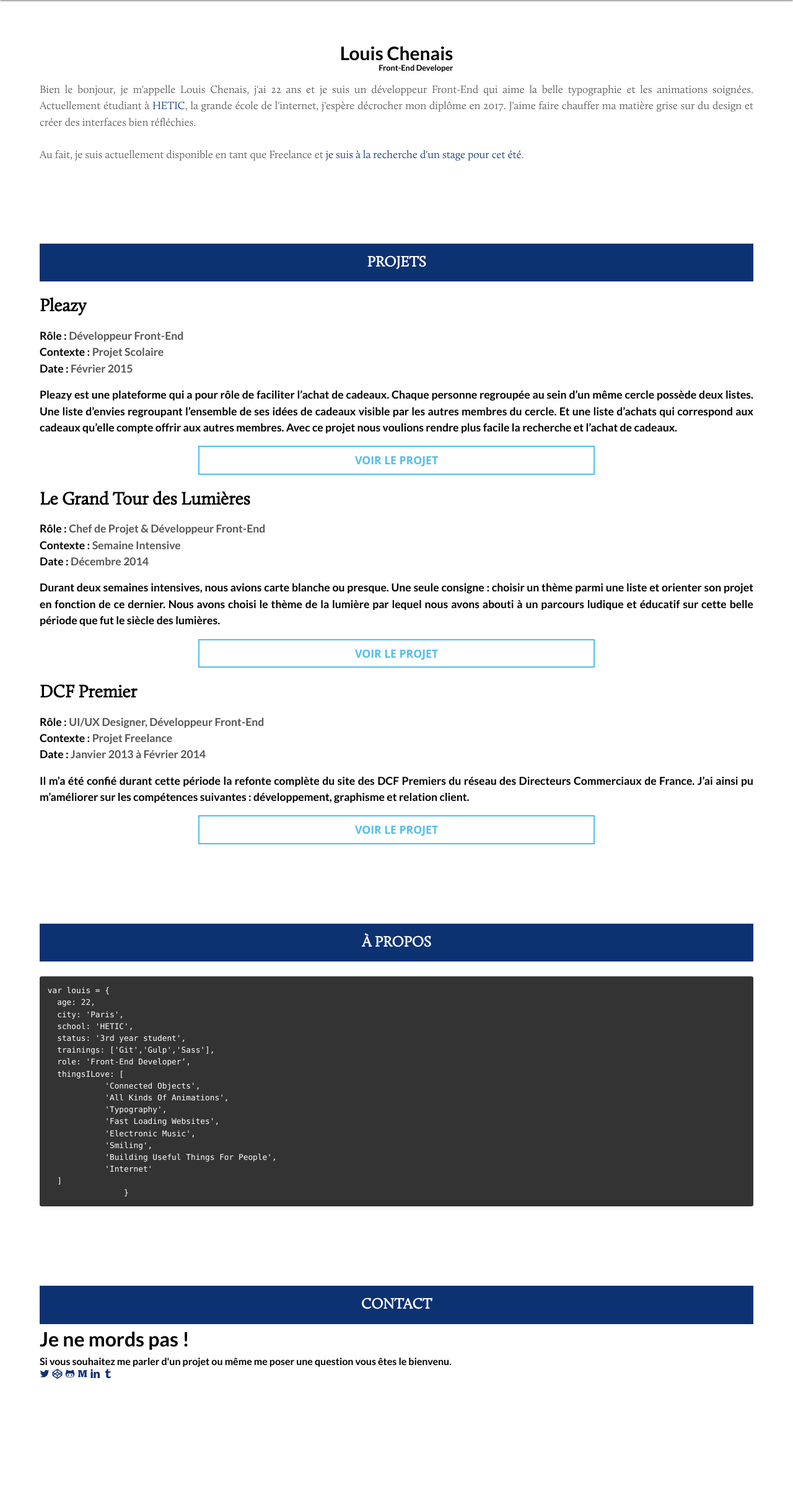
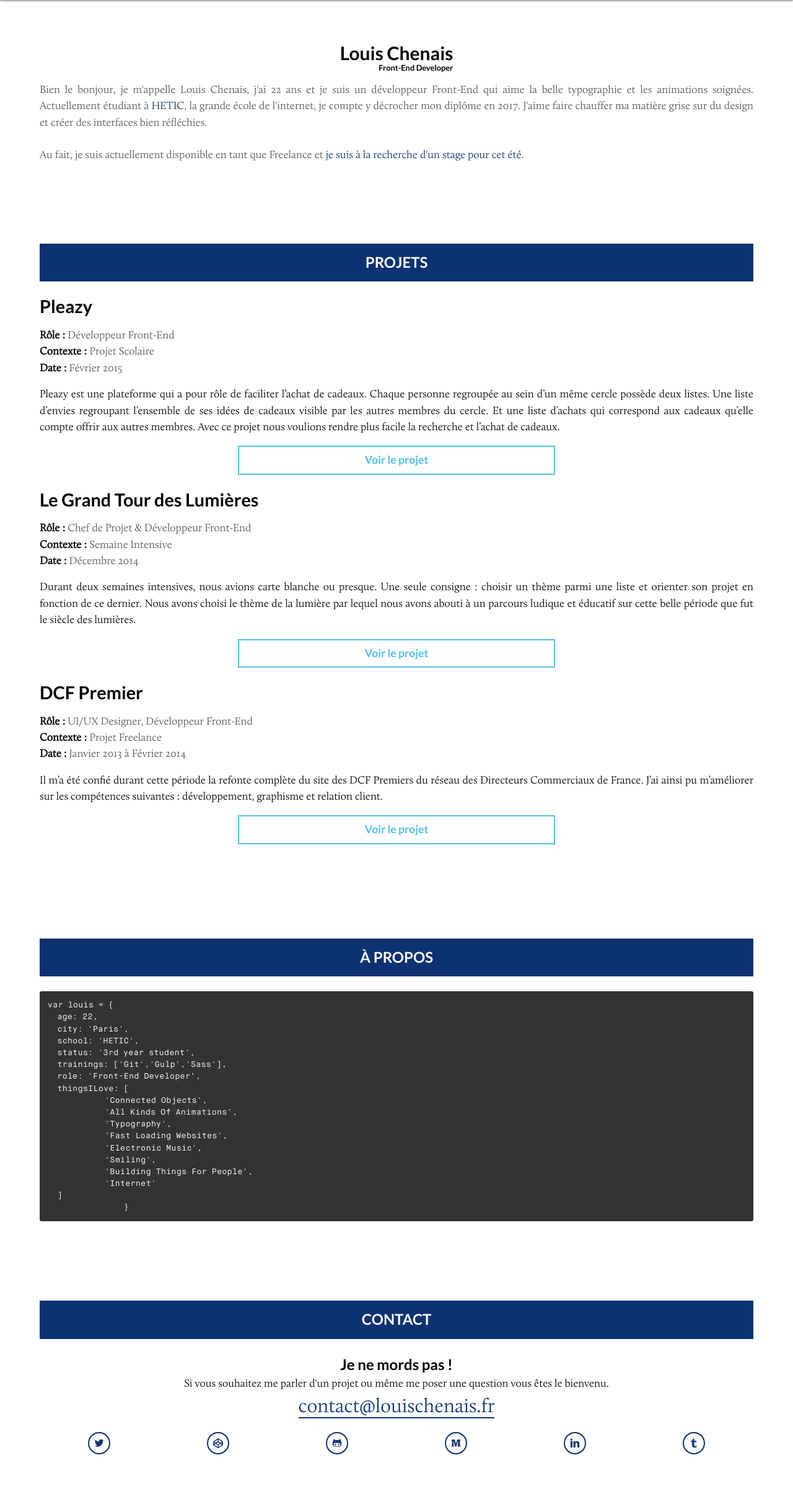
Before and after one commit to ChucKN0risK/MyPortfolio, a PHP site: page /app/views/main.html in a window 1280 px wide. Shown: the part 80-2490 px from the top of the page at 62% size. Before the commit the page ends 2305 px from the top, so only its background shows below. Run offline with PHP 8.4, Linux system fonts and the light colour scheme.

Commit message:
Contact Section Added + Several Fixes

```diff
--- a/app/views/main.html
+++ b/app/views/main.html
@@ -59,7 +59,7 @@
 			<h1 class="description__title"><span class="title__name">Louis Chenais</span></h1>
 
 		  <p class="description__text">
-		  	Bien le bonjour, je m'appelle Louis Chenais, j'ai 22 ans et je suis un développeur Front-End qui aime la belle typographie et les animations soignées. Actuellement étudiant à <a class="description__link" href="www.hetic.net">HETIC</a>, la grande école de l'internet, j'espère décrocher mon diplôme en 2017. J'aime faire chauffer ma matière grise sur du design et créer des interfaces bien réfléchies.
+		  	Bien le bonjour, je m'appelle Louis Chenais, j'ai 22 ans et je suis un développeur Front-End qui aime la belle typographie et les animations soignées. Actuellement étudiant à <a class="description__link" href="www.hetic.net">HETIC</a>, la grande école de l'internet, je compte y décrocher mon diplôme en 2017. J'aime faire chauffer ma matière grise sur du design et créer des interfaces bien réfléchies.
 				<br/><br/>Au fait, je suis actuellement disponible en tant que Freelance et <a class="description__link" href="mailto:lchenais@gmail.com">je suis à la recherche d'un stage pour cet été</a>.
 			</p>
 
@@ -122,7 +122,7 @@
 	    'Fast Loading Websites',
 	    'Electronic Music',
 	    'Smiling',
-	    'Building Useful Things For People',
+	    'Building Things For People',
 	    'Internet'
   ]
 		}</pre>
@@ -135,8 +135,11 @@
 
 		<p class="contact__text">
 			<span class="contact__text__title">Je ne mords pas !</span>
-			<br>Si vous souhaitez me parler d'un projet ou même me poser une question vous êtes le bienvenu.
+			<br>Si vous souhaitez me parler d'un projet ou même me poser une question vous êtes le bienvenu.<br>
+			<a href="mailto:contact@louischenais.fr" class="contact__mail">contact@louischenais.fr</a>
 		</p>
+
+		<div class="contact__link-wrapper">
 
 			<a href="https://twitter.com/ChucKN0risK" class="contact__link">
 			<i class="icon-twitter"></i>
@@ -156,6 +159,7 @@
 			<a href="http://luchosmansion.tumblr.com/" class="contact__link">
 				<i class="icon-tumblr"></i>
 			</a>
+		</div>
 
 	</div>
 
--- a/public/src/scss/base/_base.scss
+++ b/public/src/scss/base/_base.scss
@@ -27,20 +27,6 @@ a {
     }
 }
 
-.section {
-    padding: 5vw;
-
-    &__title {
-        background-color: $color1;
-        color: white;
-        padding: 1vw 3vw;
-        text-align: center;
-        font-family: $font2;
-        text-transform: uppercase;
-        font-size: 1.5rem;
-    }
-}
-
 ::-moz-selection {
     background: $color1;
     color: #fff;
--- a/public/src/scss/layout/_about.scss
+++ b/public/src/scss/layout/_about.scss
@@ -12,5 +12,5 @@
   word-wrap: normal;
   overflow: auto;
   font-size: .8rem;
-  font-family: Inconsolata, Monaco, Consolas, "Andale Mono", "Bitstream Vera Sans Mono", "Courier New", Courier, monospace;
+  font-family: $font3;
 }
--- a/public/src/scss/layout/_contact.scss
+++ b/public/src/scss/layout/_contact.scss
@@ -3,10 +3,39 @@
    ======================= */
 
 .contact__text {
-  font-family: $font1;
+  font-family: $font2;
+  text-align: center;
+  font-size: 1.1rem;
 
   &__title {
-    font-size: 2rem;
-    text-align: center;
+    font-family: $font1;
+    font-size: 1.5rem;
   }
 }
+
+.contact__mail {
+  font-family: $font2;
+  font-size: 2rem;
+  color: $color1;
+  border-bottom: 2px solid $color1;
+}
+
+.contact__link-wrapper {
+  margin-top: 2vh;
+  display: flex;
+  flex-flow: row wrap;
+  justify-content: space-around;
+  align-items: center;
+}
+
+.contact__link {
+  display: block;
+  padding: .5rem;
+  border: 2px solid $color1;
+  border-radius: 50%;
+
+  & > i {
+    display: block;
+    height: auto;
+  }
+}
--- a/public/src/scss/layout/_home.scss
+++ b/public/src/scss/layout/_home.scss
@@ -21,7 +21,7 @@
 .title__name {
 	position: relative;
 	display: inline-block;
-    height: 100%;
+  height: 100%;
 	margin: auto;
 	font-family: $font1;
 	// background-color: blue;
--- a/public/src/scss/layout/_projects.scss
+++ b/public/src/scss/layout/_projects.scss
@@ -3,12 +3,12 @@
    ======================= */
 
 .project {
-	margin-top: 3vh;
-	font-family: $font1;
+	font-family: $font2;
+	margin-bottom: 3vh;
 
 	&__title {
 		margin-bottom: 2vh;
-		font-family: $font2;
+		font-family: $font1;
 		font-weight: 700;
 		font-size: 1.8rem;
 		line-height: 1.2;
@@ -32,18 +32,16 @@
 
 	&__link {
 	  display: block;
-		width: 50vw;
+	  width: 40vw;
 	  height: auto;
 	  margin: auto;
 	  margin-top: 2vh;
 	  padding: .5rem;
 	  color: $color2;
 	  border: 2px solid $color2;
-	  font-family: "Open Sans", serif;
+	  font-family: $font1, serif;
 	  font-size: 1.1rem;
-	  font-weight: bold;
 	  text-align: center;
-	  text-transform: uppercase;
 	}
 
 	// &__link--2 {
--- /dev/null
+++ b/public/src/scss/layout/_sections.scss
@@ -0,0 +1,19 @@
+/* ==|======================
+   Layout/Sections
+   ========================= */
+
+.section {
+    padding: 5vw;
+
+    &__title {
+        display: block;
+        background-color: $color1;
+        color: white;
+        padding: 1vw 3vw;
+        margin-bottom: 3vh;
+        text-align: center;
+        font-family: $font1;
+        text-transform: uppercase;
+        font-size: 1.5rem;
+    }
+}
--- a/public/src/scss/style.scss
+++ b/public/src/scss/style.scss
@@ -17,6 +17,7 @@
 
 /* Layout */
 @import "layout/home";
+@import "layout/sections";
 @import "layout/header";
 @import "layout/projects";
 @import "layout/about";
```
Also changed, not shown: public/build/css/style.css. Lines whose indentation alone changed are shown as unchanged.
